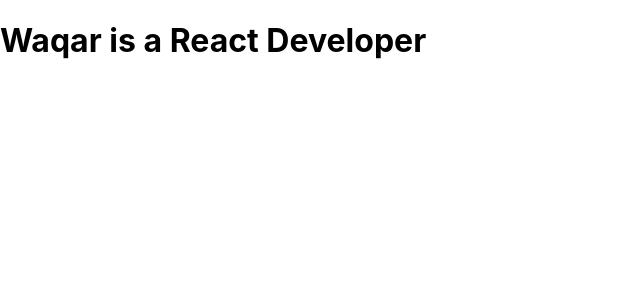
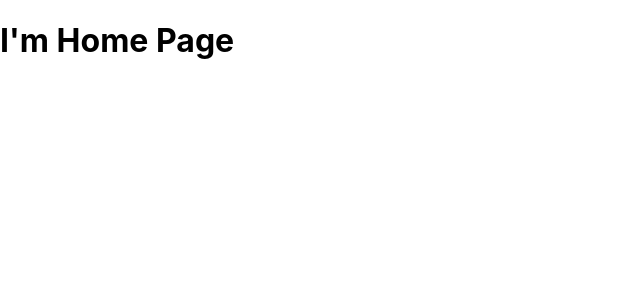
Before and after one commit to Waqardev/React-Js-With-Bootstrap-5, a React (Create React App) app: page / in a window 1280 px wide. Shown: the top 300 px of the page, without its empty margins (0-640 px from the left). Built offline with nearby package versions, Linux system fonts and the light colour scheme.

Commit message:
Home Component

```diff
--- a/src/App.js
+++ b/src/App.js
@@ -1,8 +1,11 @@
 import React from 'react';
+import Home from "./Home"
 
 function App() {
   return (
-    <div><h1>Waqar is a React Developer</h1></div>
+    <div>
+      <Home />
+    </div>
   );
 }
 
--- /dev/null
+++ b/src/Home.jsx
@@ -0,0 +1,11 @@
+import React from "react";
+
+const Home = () => {
+  return (
+    <div>
+      <h1>I'm Home Page</h1>
+    </div>
+  );
+};
+
+export default Home;
```
